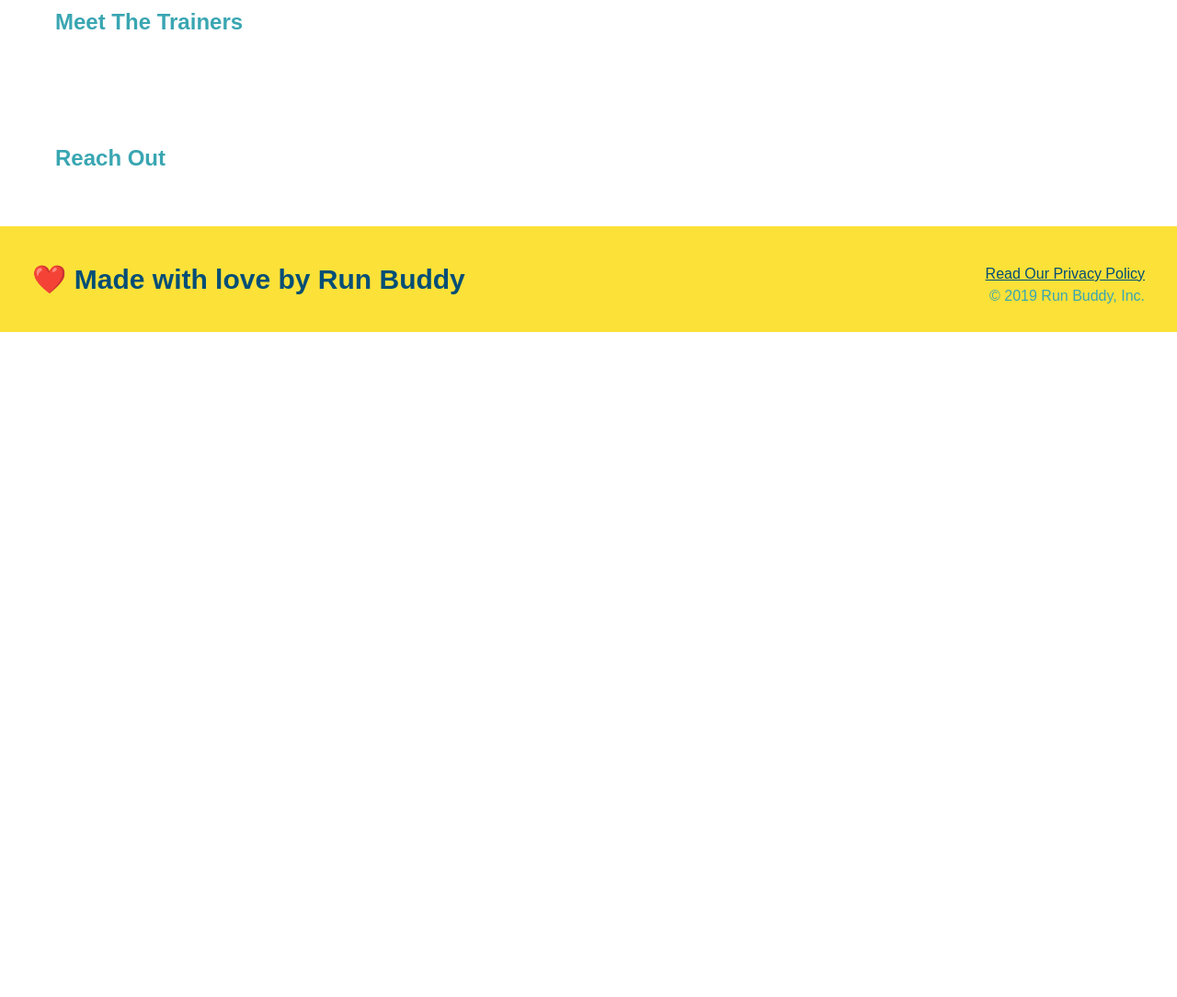
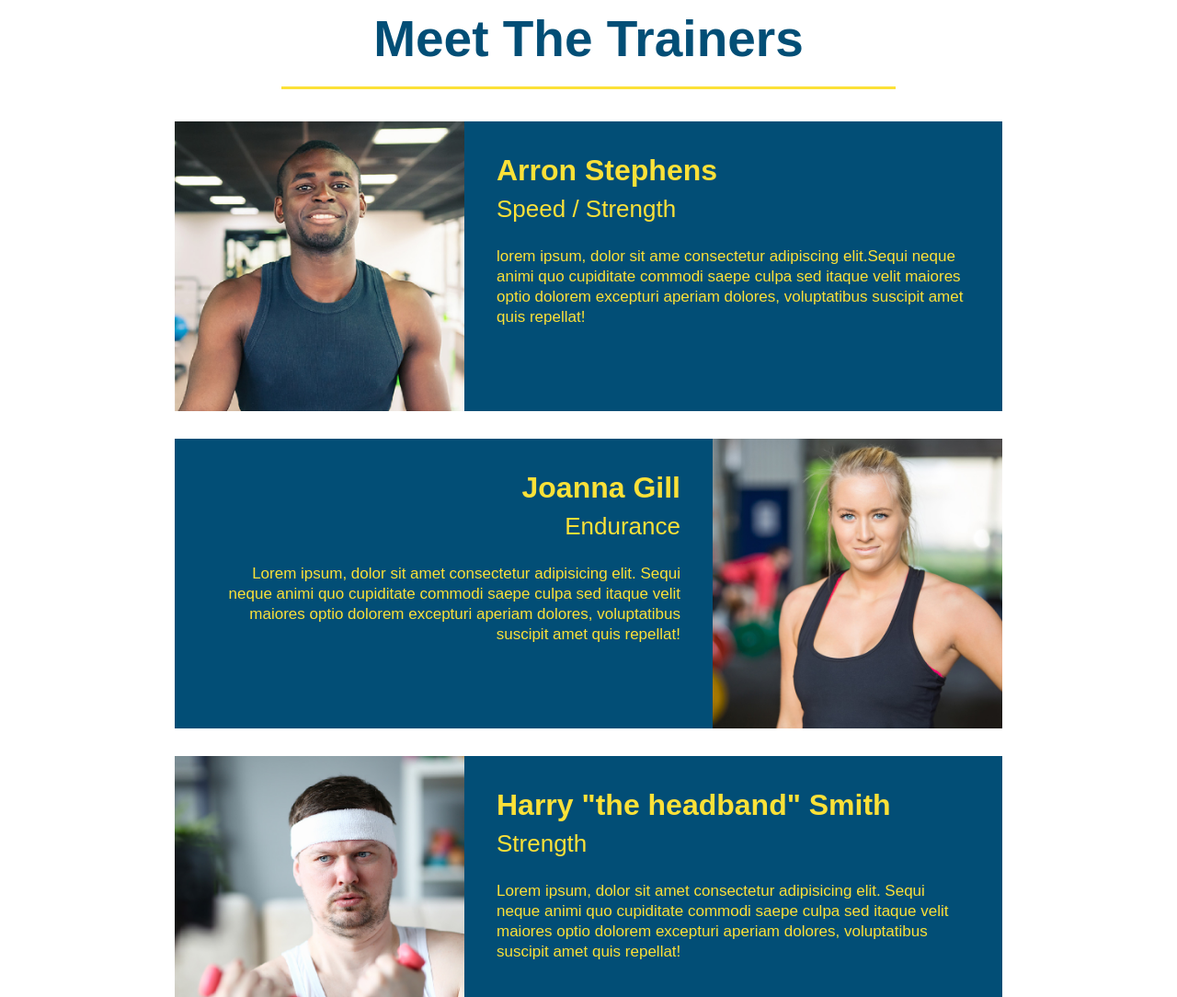
Before and after one commit to MackFolds/run-buddy2, a plain HTML site: page index.html in a window 1280 px wide. Shown: the part 2780-3864 px from the top of the page at 92% size. Before the commit the page ends 3141 px from the top, so only its background shows below. Drawn offline with Linux system fonts and the light colour scheme.

Commit message:
add articles for trainers and style trainer section

```diff
--- a/assets/css/style.css
+++ b/assets/css/style.css
@@ -169,3 +169,50 @@ section {
 .steps span {
     font-size: 38px;
 }
+
+.trainers {
+    text-align: center;
+}
+
+.trainer {
+    width: 900px;
+    margin:0 auto 30px auto;
+    background: #024e76;
+    color:#fce138;
+    overflow:auto;
+}
+
+.trainer img {
+    width: 35%;
+    float: left;
+}
+
+.trainer-bio {
+    padding: 35px;
+    float: left;
+    width: 65%;
+}
+
+.text-left {
+    text-align: left;
+}
+
+.text-right {
+    text-align:right;
+}
+
+.trainer-bio h3 {
+    font-size: 32px;
+    margin-bottom: 8px;
+}
+
+.trainer-bio h4 {
+    font-weight: lighter;
+    font-size: 26px;
+    margin-bottom: 25px;
+}
+
+.trainer-bio p {
+    font-size: 17px;
+    line-height: 1.3;
+}
--- a/index.html
+++ b/index.html
@@ -92,8 +92,41 @@
             </div>
         </section>
         <!--meet the trainers section-->
-        <section>
-            <h2>Meet The Trainers</h2>
+        <section id="your-trainers" class="trainers">
+            <h2 class="section-title primary-border">Meet The Trainers</h2>
+            <article class="trainer">
+                <img src="./assets/images/trainer-1.jpg" alt="Arron Stephens in his workout clothes, ready to pump iron" />
+                <div class="trainer-bio text-left">
+                    <h3>Arron Stephens</h3>
+                    <h4>Speed / Strength</h4>
+                    <p>
+                        lorem ipsum, dolor sit ame consectetur adipiscing elit.Sequi neque animi quo cupiditate commodi saepe culpa sed
+                        itaque velit maiores optio dolorem excepturi aperiam dolores, voluptatibus suscipit amet quis repellat!
+                    </p>
+                </div>
+            </article>
+            <article class="trainer">
+                <div class="trainer-bio text-right">
+                    <h3>Joanna Gill</h3>
+                    <h4>Endurance</h4>
+                    <p>
+                        Lorem ipsum, dolor sit amet consectetur adipisicing elit. Sequi neque animi quo cupiditate commodi saepe culpa sed
+                        itaque velit maiores optio dolorem excepturi aperiam dolores, voluptatibus suscipit amet quis repellat!
+                    </p>
+                </div>
+                <img src="./assets/images/trainer-2.jpg" alt="Joanna Gill cooling off after a workout" />
+            </article>
+            <article class="trainer">
+                <img src="./assets/images/trainer-3.jpg" alt="Harry Smith wearing a headband and lifting comically small pink weights" />
+                <div class="trainer-bio text-left">
+                    <h3>Harry "the headband" Smith</h3>
+                    <h4>Strength</h4>
+                    <p>
+                        Lorem ipsum, dolor sit amet consectetur adipisicing elit. Sequi neque animi quo cupiditate commodi saepe culpa sed
+                        itaque velit maiores optio dolorem excepturi aperiam dolores, voluptatibus suscipit amet quis repellat!
+                    </p>
+                </div>
+            </article>
         </section>
         <!--Reach out section-->
         <section>
```
Also changed, not shown: assets/images/trainer-1.jpg (added), assets/images/trainer-2.jpg (added), assets/images/trainer-3.jpg (added).
